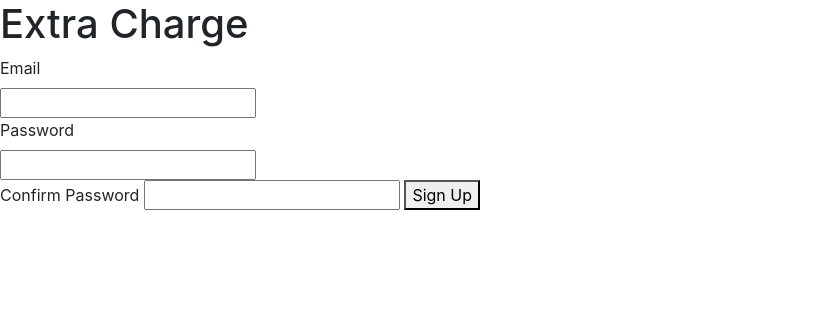
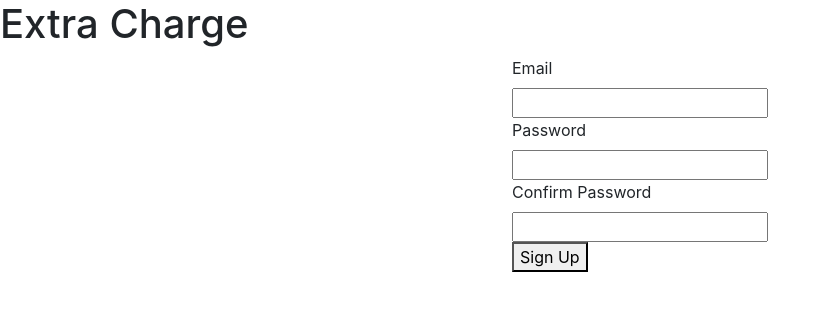
Before and after one commit to Ezra-Bernstein/Extra-Change, a Flask app: page /signup in a window 1280 px wide. Shown: the part 56-367 px from the top of the page, without its empty margins (0-831 px from the left). Run offline with Flask 2, Linux system fonts and the light colour scheme; parts of the project's set-up code (start-up, migrations or seed data) failed here and were passed over; some libraries are stand-ins or nearby versions.

Commit message:
fixing signup

```diff
--- a/site/templates/dashboard.html
+++ b/site/templates/dashboard.html
@@ -25,9 +25,7 @@
                             <li class="nav-item active">
                                 <a class="nav-link" href="#">Home </a>
                             </li>
-                            <li class="nav-item">
-                                <a class="nav-link" href="/signup.html">Sign Up</a>
-                            </li>
+
                             <li class="nav-item">
                                 <a class="nav-link" href="#">About Us</a>
                             </li>
--- a/site/templates/landing.html
+++ b/site/templates/landing.html
@@ -27,7 +27,7 @@
                         <a class="nav-link" href="#">Home <span class="sr-only">(current)</span></a>
                     </li>
                     <li class="nav-item">
-                        <a class="nav-link" href="/signup.html">Sign Up</a>
+                        <a class="nav-link" href="signup.html">Sign Up</a>
                     </li>
                     <li class="nav-item">
                         <a class="nav-link" href="#">About Us</a>
@@ -39,7 +39,7 @@
        <br>
        <br>
         <br>
-        <br>
+       <br>
      <div class="login-form">
         <form class ="login-form"  action="dashboard.html" method="post">
 
--- /dev/null
+++ b/site/templates/signup.css
@@ -0,0 +1,5 @@
+form.login-form{
+  width:20%;
+  margin-left:auto;
+  margin-right:auto;
+}
--- a/site/templates/signup.html
+++ b/site/templates/signup.html
@@ -12,6 +12,7 @@
     <meta name="description" content="">
     <meta name="viewport" content="width=device-width, initial-scale=1">
     <link rel="stylesheet" href="https://stackpath.bootstrapcdn.com/bootstrap/4.5.2/css/bootstrap.min.css">
+    <link rel="stylesheet" href="signup.css">
 </head>
 
 <body>
@@ -38,13 +39,15 @@
     </nav>
     <h1>Extra Charge</h1>
     <div class="submission">
-        <form action="/signup" method="post">
+        <form class="login-form" action="signup.html" method="post">
             <label for="email">Email</label><br>
             <input type="email" id="email" name="username"><br>
             <label for="password">Password</label><br>
             <input type="password" id="password" name="password">
         <br><label for="confirm-password"> Confirm Password</label>
         <input type="password" id="confirm-password" name="confirm-password">
+
+
             <button class="favorite styled" type="submit">
                 Sign Up
             </button>
```
